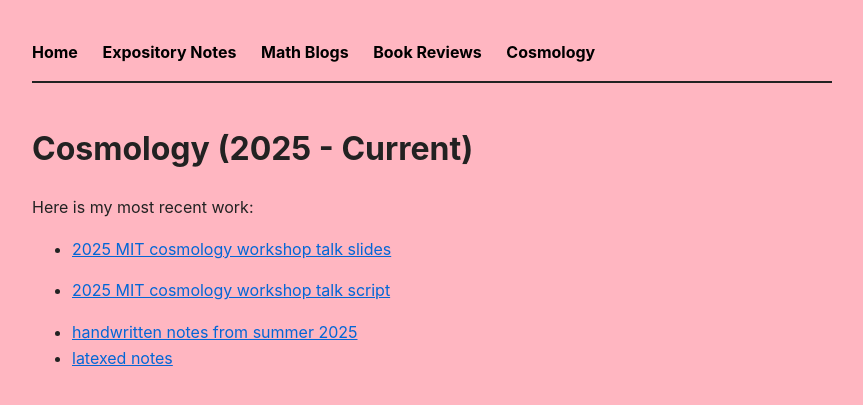
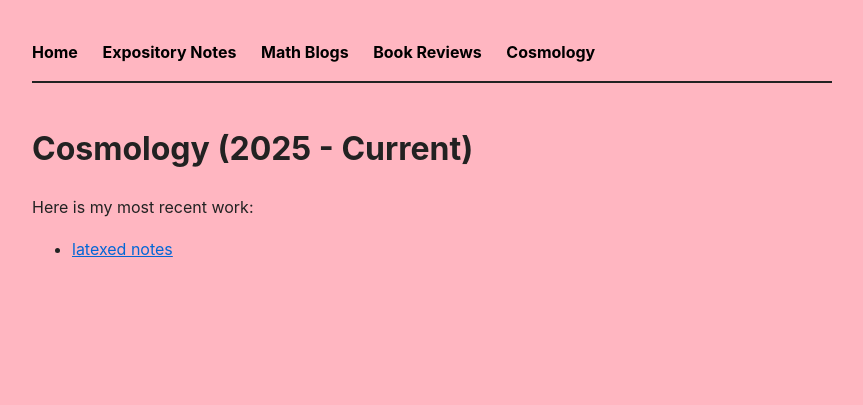
Before and after one commit to KatherineHChoi/katherinehchoi.github.io, a Jekyll site: the page built from cosmo-hy.md, in a window 1280 px wide. Shown: the top 405 px of the page, without its empty margins (208-1071 px from the left). Built offline with Jekyll 4.4.1, drawn with Linux system fonts in a browser that asks for light colours.

Commit message:
Clean up links in cosmology document
Removed outdated links to workshop talk slides, script, and handwritten notes.

```diff
--- a/cosmo-hy.md
+++ b/cosmo-hy.md
@@ -5,9 +5,4 @@ title: 2025-Current
 # Cosmology (2025 - Current)
 
 Here is my most recent work:
-
-* [2025 MIT cosmology workshop talk slides](/pdfs/current-draft.pdf)
-* [2025 MIT cosmology workshop talk script](/pdfs/current-draft.pdf)
-
-* [handwritten notes from summer 2025](/pdfs/current-draft.pdf)
 * [latexed notes](/pdfs/current-draft.pdf)
```
